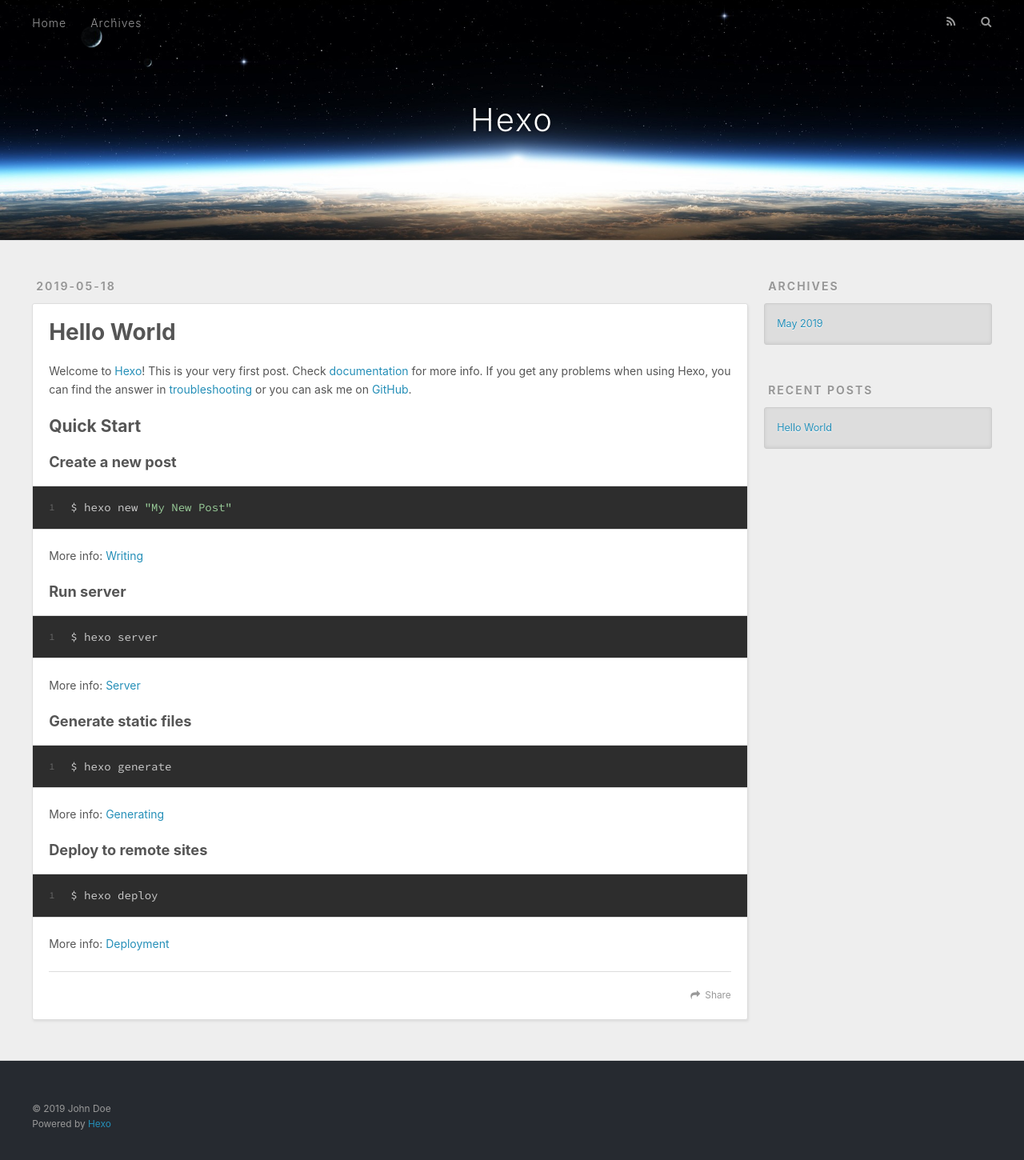
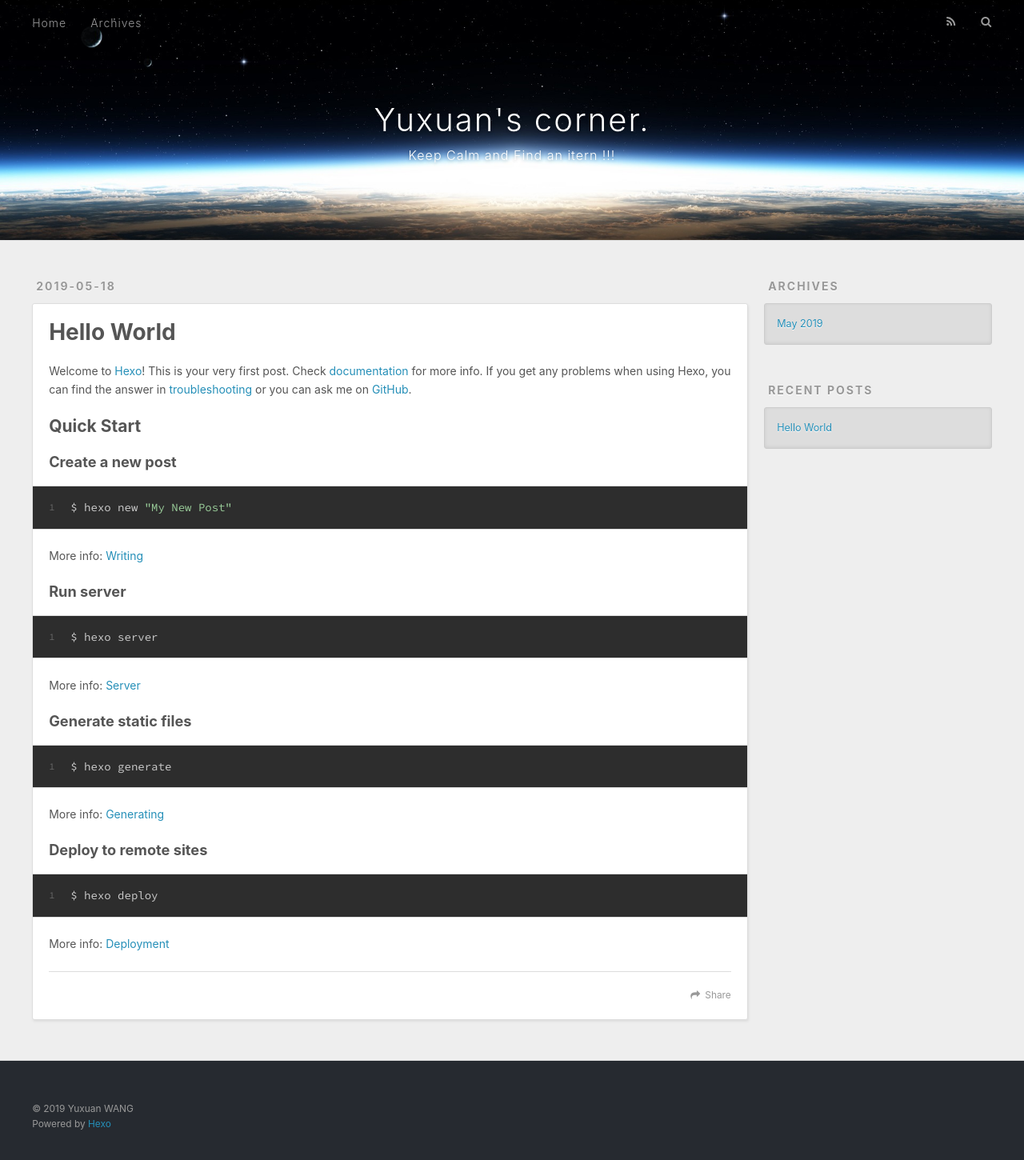
Before and after one commit to yuxuanwang86/yuxuanwang86.github.io, a plain HTML site: page index.html in a window 1280 px wide. Shown: the whole page at 80% size. Drawn offline with nearby package versions, Linux system fonts and the light colour scheme.

Commit message:
Site updated: 2019-05-18 22:07:17

```diff
--- a/index.html
+++ b/index.html
@@ -5,17 +5,17 @@
 
 
 
-  <title>Hexo</title>
+  <title>Yuxuan&#39;s corner.</title>
   <meta name="viewport" content="width=device-width, initial-scale=1, maximum-scale=1">
   <meta property="og:type" content="website">
-<meta property="og:title" content="Hexo">
+<meta property="og:title" content="Yuxuan&#39;s corner.">
 <meta property="og:url" content="http://yoursite.com/index.html">
-<meta property="og:site_name" content="Hexo">
-<meta property="og:locale" content="default">
+<meta property="og:site_name" content="Yuxuan&#39;s corner.">
+<meta property="og:locale" content="en">
 <meta name="twitter:card" content="summary">
-<meta name="twitter:title" content="Hexo">
+<meta name="twitter:title" content="Yuxuan&#39;s corner.">
 
-    <link rel="alternate" href="/atom.xml" title="Hexo" type="application/atom+xml">
+    <link rel="alternate" href="/atom.xml" title="Yuxuan&#39;s corner." type="application/atom+xml">
 
 
     <link rel="icon" href="/favicon.png">
@@ -34,8 +34,12 @@
   <div id="header-outer" class="outer">
     <div id="header-title" class="inner">
       <h1 id="logo-wrap">
-        <a href="/" id="logo">Hexo</a>
+        <a href="/" id="logo">Yuxuan&#39;s corner.</a>
       </h1>
+
+        <h2 id="subtitle-wrap">
+          <a href="/" id="subtitle">Keep Calm and Find an itern !!!</a>
+        </h2>
 
     </div>
     <div id="header-inner" class="inner">
@@ -97,7 +101,7 @@
 
     </div>
     <footer class="article-footer">
-      <a data-url="http://yoursite.com/2019/05/18/hello-world/" data-id="cjvsr5ogn0000hgvr2s3b54aq" class="article-share-link">Share</a>
+      <a data-url="http://yoursite.com/2019/05/18/hello-world/" data-id="cjvty01pb0000iwvr2ihehyrg" class="article-share-link">Share</a>
 
 
     </footer>
@@ -153,7 +157,7 @@
 
   <div class="outer">
     <div id="footer-info" class="inner">
-      &copy; 2019 John Doe<br>
+      &copy; 2019 Yuxuan WANG<br>
       Powered by <a href="http://hexo.io/" target="_blank">Hexo</a>
     </div>
   </div>
```
Also changed, not shown: 2019/05/18/hello-world/index.html (+11 -7 lines), archives/2019/05/index.html (+12 -8 lines), archives/2019/index.html (+12 -8 lines), archives/index.html (+12 -8 lines).
